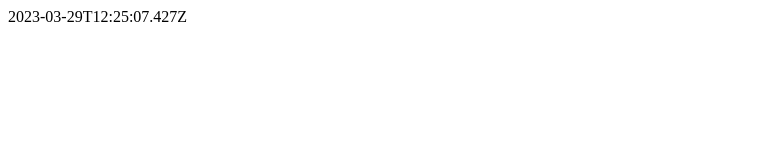
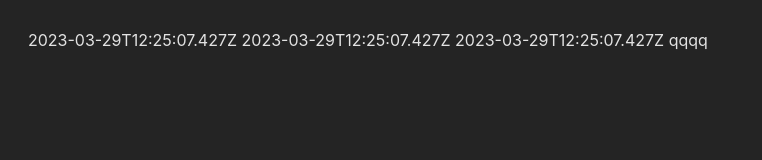
Before and after one commit to NickDurnev/fmt-timestamp, a website: page index.html in a window 1280 px wide. Shown: the whole page, without its empty margins (0-762 px from the left). Drawn offline with Linux system fonts and the light colour scheme.

```diff
--- a/index.html
+++ b/index.html
@@ -4,18 +4,28 @@
     <meta charset="UTF-8" />
     <meta http-equiv="X-UA-Compatible" content="IE=edge" />
     <meta name="viewport" content="width=device-width, initial-scale=1.0" />
-    <title>Document</title>
+    <link rel="stylesheet" href="./style.css" />
+    <title>Test page</title>
   </head>
   <body>
+    <date-formatter locale="uk-UA" timezone="Europe/Kiev"
+      >2023-03-29T12:25:07.427Z</date-formatter
+    >
+    <date-formatter locale="en-US" timezone="America/Los_Angeles"
+      >2023-03-29T12:25:07.427Z</date-formatter
+    >
+    <date-formatter locale="qq" timezone="123"
+      >2023-03-29T12:25:07.427Z</date-formatter
+    >
+    <date-formatter>qqqq</date-formatter>
     <script type="importmap">
       {
         "imports": {
           "lit": "https://cdn.jsdelivr.net/npm/lit@2.7.0/+esm",
-          "time-formatter": "https://unpkg.com/@nick_durnev/time-formatter@1.0.5",
+          "time-formatter": "https://unpkg.com/@nick_durnev/time-formatter@1.0.7/dist/index.js"
         }
       }
     </script>
     <script type="module" src="./main.js"></script>
-    <date-formatter>2023-03-29T12:25:07.427Z</date-formatter>
   </body>
 </html>
--- a/main.js
+++ b/main.js
@@ -1,9 +1,11 @@
-import { css, html, LitElement } from "lit";
 import {
-  customElement,
-  property,
-  state,
-  queryAssignedNodes,
-} from "lit/decorators.js";
-import date_formatter from "https://unpkg.com/@nick_durnev/time-formatter@1.0.5/dist/date_formatter.js";
-console.log(formatToRelative("2023-03-29T12:25:07.427Z"));
+  formatRelativeTime,
+  formatToShort,
+  formatToTime,
+} from "https://unpkg.com/@nick_durnev/time-formatter@1.0.7/dist/index.js";
+
+console.log(formatRelativeTime("2023-03-29T12:25:07.427Z"));
+console.log(
+  formatToShort("2023-01-31T22:32:20.427Z", "en", "America/Los_Angeles")
+);
+console.log(formatToTime("2023-03-29T12:25:07.427Z", "de-DE", "Europe/Berlin"));
--- a/package.json
+++ b/package.json
@@ -1,7 +1,7 @@
 {
   "name": "@nick_durnev/time-formatter",
-  "version": "1.0.6",
-  "description": "Time formatter using Lit.",
+  "version": "1.0.7",
+  "description": "Time formatter webcomponents, developed using Lit.",
   "type": "module",
   "files": [
     "dist"
--- /dev/null
+++ b/style.css
@@ -0,0 +1,23 @@
+:root {
+  font-family: Inter, system-ui, Avenir, Helvetica, Arial, sans-serif;
+  line-height: 1.5;
+  font-weight: 400;
+
+  color-scheme: light dark;
+  color: rgba(255, 255, 255, 0.87);
+  background-color: #242424;
+
+  font-synthesis: none;
+  text-rendering: optimizeLegibility;
+  -webkit-font-smoothing: antialiased;
+  -moz-osx-font-smoothing: grayscale;
+  -webkit-text-size-adjust: 100%;
+}
+
+body {
+padding: 20px;
+}
+
+date-formatter {
+  margin-top: 10px;
+}
```
Also changed, not shown: src/date_formatter.ts (+9 -9 lines), src/tests/roundTime.test.ts (+1 -1 lines), README.md, dist/date_formatter.cjs, dist/date_formatter.js, 1 other file.
